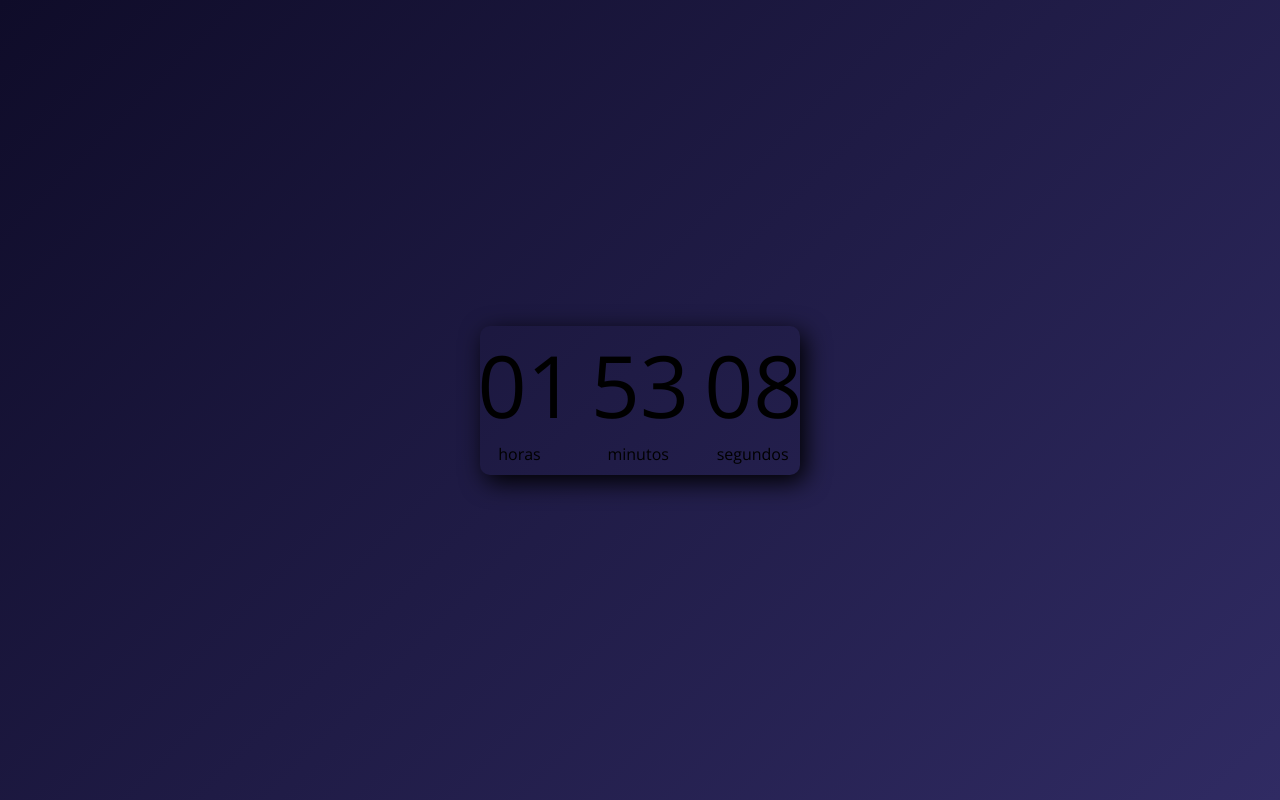
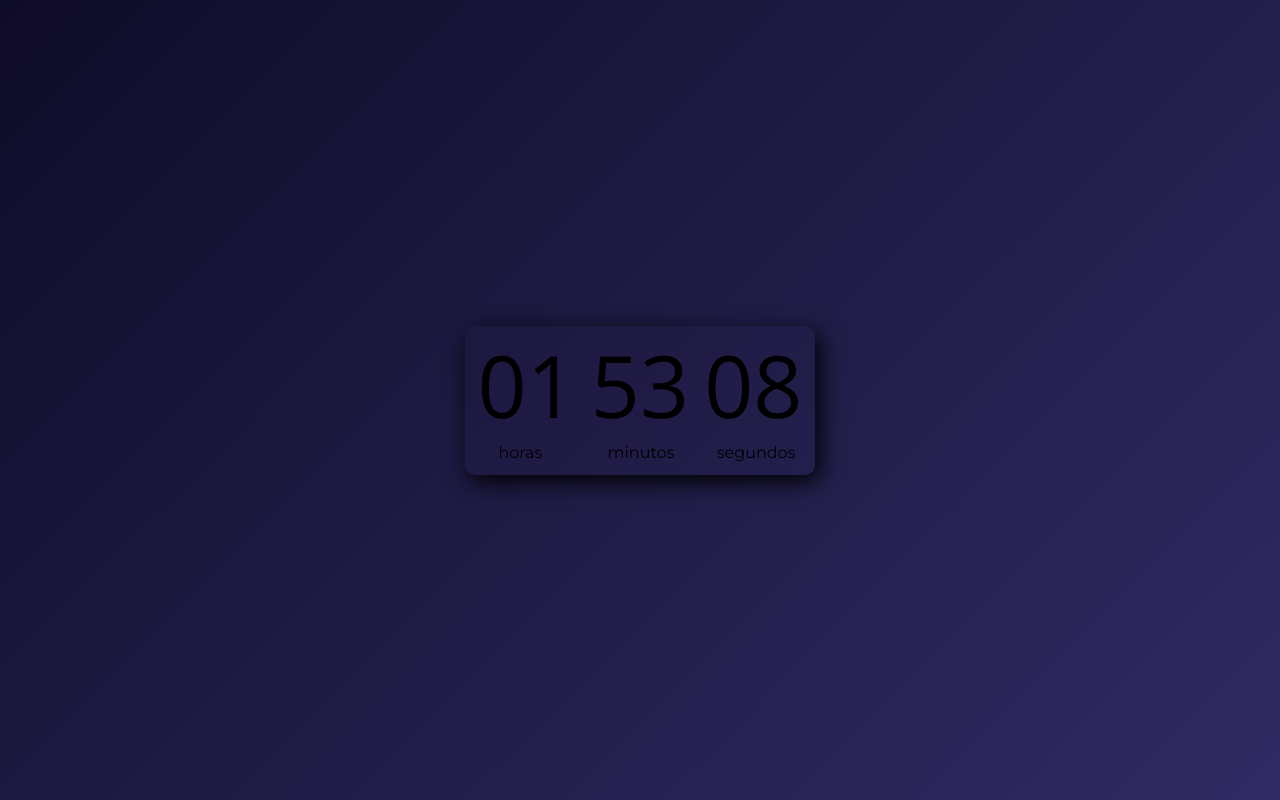
Before and after one commit to pedro-1156/Digital-Clock-Project, a plain HTML site: page index1.html in a window 1280 px wide. Drawn offline with nearby package versions, Linux system fonts and the light colour scheme.

Commit message:
Update style1.css
Added new font and adjusted .relogio-digital's width

```diff
--- a/style1.css
+++ b/style1.css
@@ -1,4 +1,5 @@
 @import url('https://fonts.googleapis.com/css2?family=Open+Sans:wght@300;400;500&display=swap');
+@import url('https://fonts.googleapis.com/css2?family=Montserrat:ital,wght@0,100..900;1,100..900&display=swap');
 body {
     display: flex;
     justify-content: center;
@@ -7,7 +8,6 @@
     transition: background 3s ease;
 }
 * {
-    font-family: 'Open Sans', sans-serif;
     margin: 0;
 }
 .relogio-digital {
@@ -17,9 +17,10 @@
     align-items: flex-start;
     background-color: transparent;
     height: 149px;
-    width: 320px;
+    width: 350px;
     border-radius: 10px;
     box-shadow: 5px 7px 25px;
+    min-width: 100px
 }
 .relogio-digital div {
     display: flex;
@@ -28,4 +29,8 @@
 }
 .tempo {
     font-size: 86px;
+    font-family: 'Open Sans', sans-serif;
 }
+.tempo1 {
+    font-family: 'Montserrat', sans-serif;
+}
```
